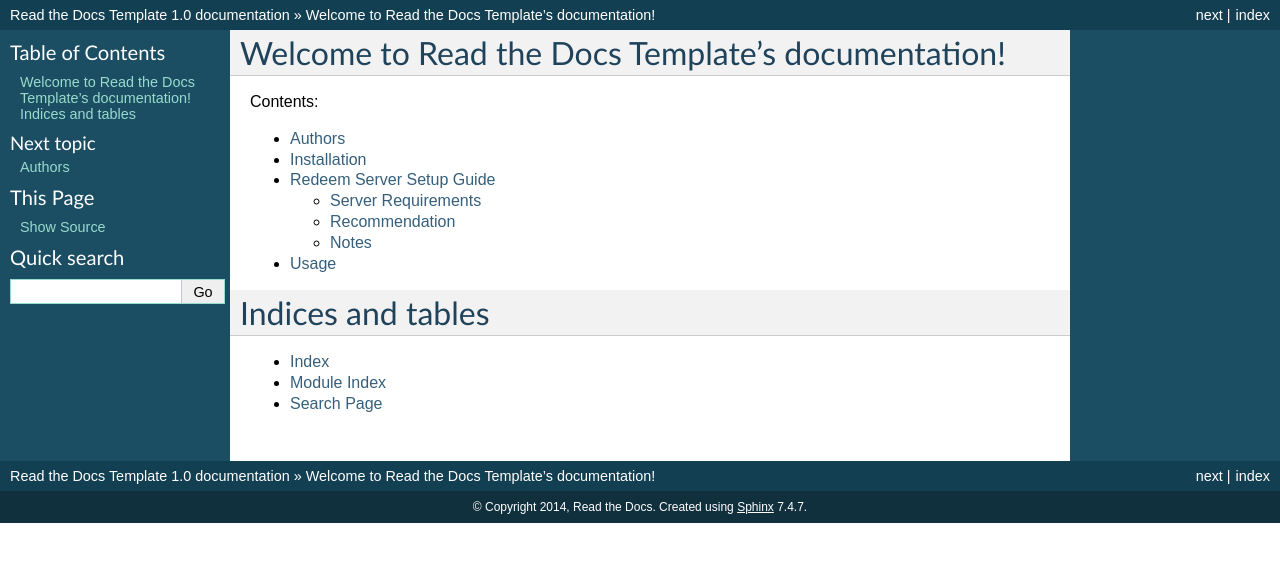
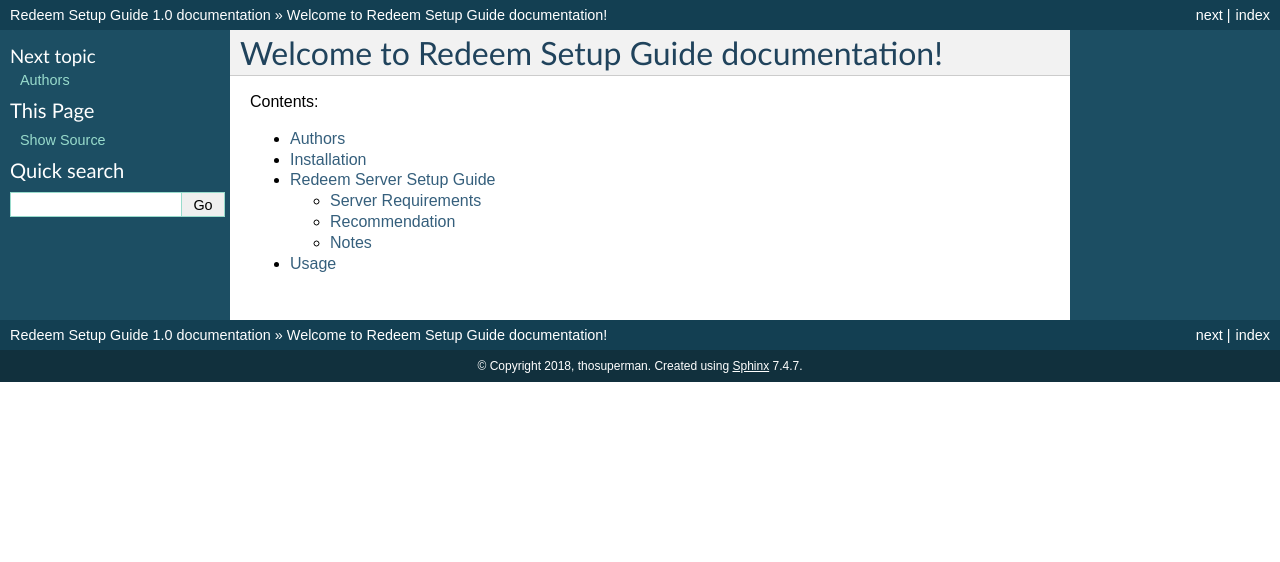
Before and after one commit to thosuperman/redeem-setup, a Sphinx documentation site: the page built from docs/index.rst, in a window 1280 px wide. Shown: the top 562 px of the page. Built offline with Sphinx 7.4.7, drawn with Linux system fonts in a browser that asks for light colours.

Commit message:
update docs

```diff
--- a/docs/conf.py
+++ b/docs/conf.py
@@ -43,8 +43,8 @@
 master_doc = 'index'
 
 # General information about the project.
-project = u'Read the Docs Template'
-copyright = u'2014, Read the Docs'
+project = u'Redeem Setup Guide'
+copyright = u'2018, thosuperman'
 
 # The version info for the project you're documenting, acts as replacement for
 # |version| and |release|, also used in various other places throughout the
--- a/docs/index.rst
+++ b/docs/index.rst
@@ -1,9 +1,4 @@
-.. Read the Docs Template documentation master file, created by
-   sphinx-quickstart on Tue Aug 26 14:19:49 2014.
-   You can adapt this file completely to your liking, but it should at least
-   contain the root `toctree` directive.
-
-Welcome to Read the Docs Template's documentation!
+Welcome to Redeem Setup Guide documentation!
 ==================================================
 
 Contents:
@@ -13,12 +8,3 @@
    :glob:
 
    *
-
-
-
-Indices and tables
-==================
-
-* :ref:`genindex`
-* :ref:`modindex`
-* :ref:`search`
```
